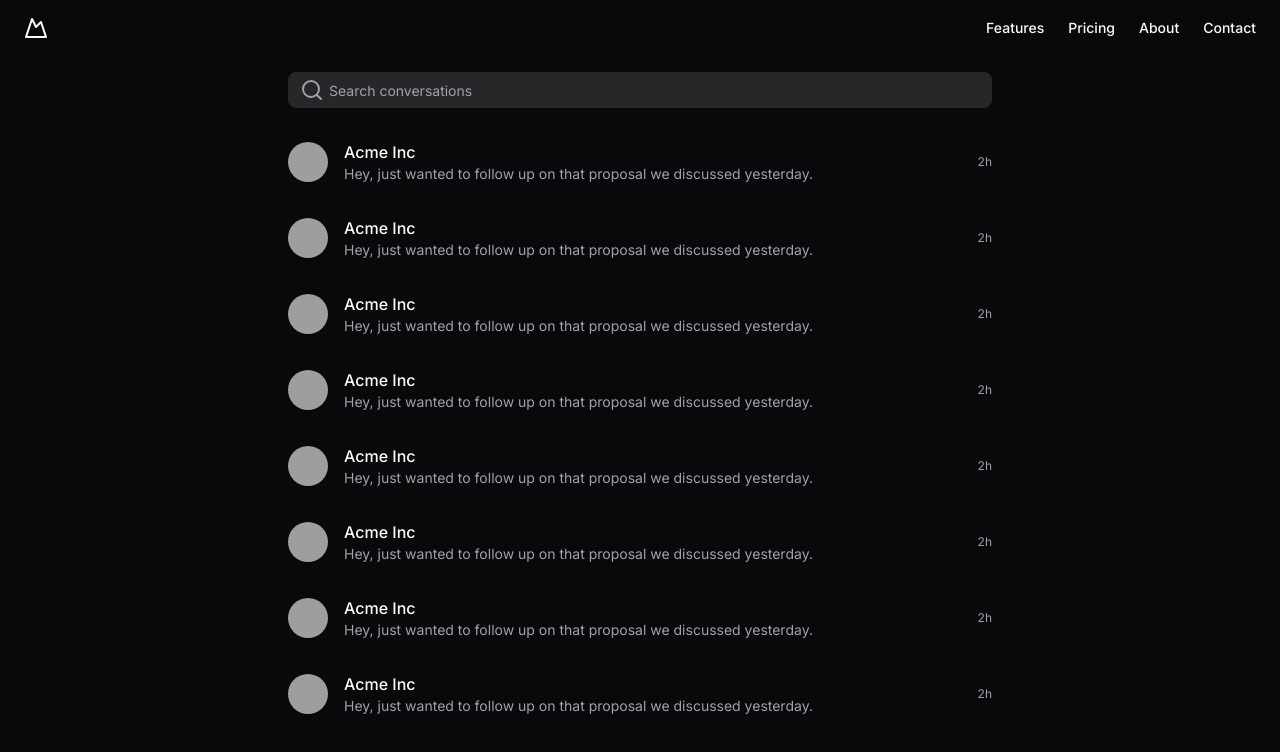
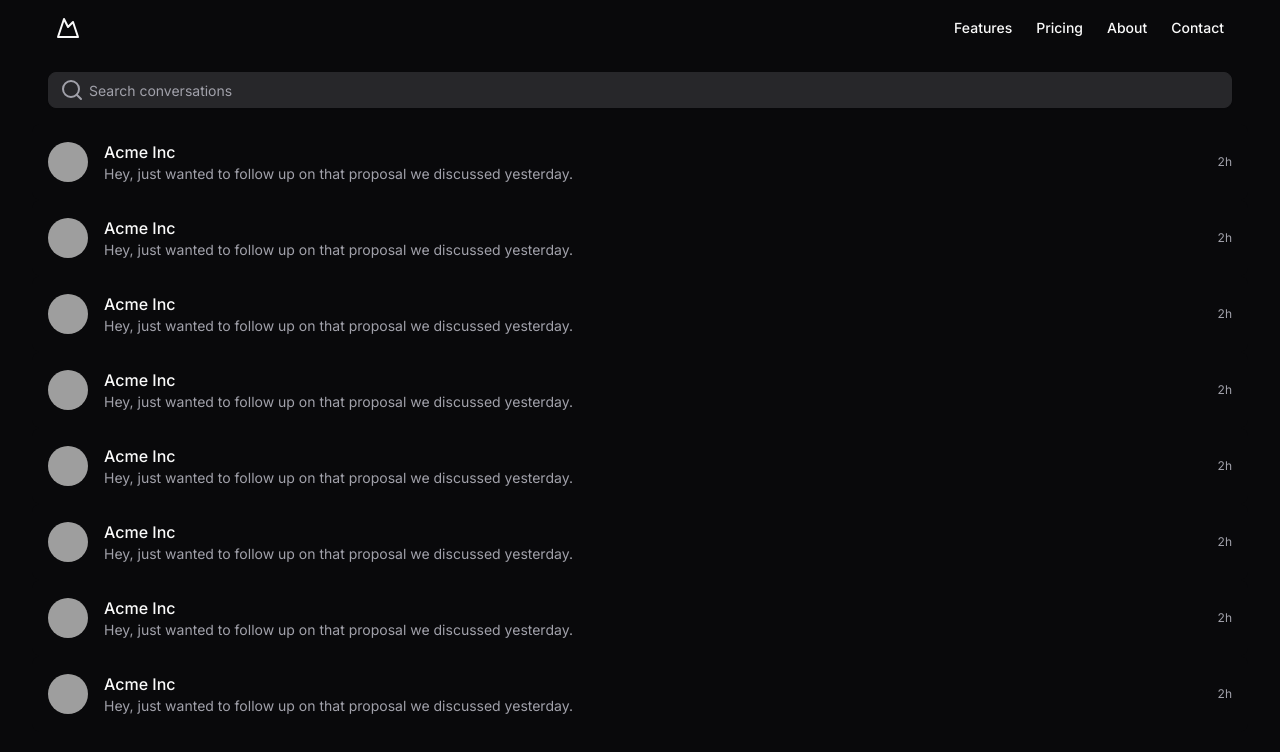
Before and after one commit to sidharthtripathi/next-chat, a Next.js app: page / in a window 1280 px wide. Shown: the top 752 px of the page. Built offline with nearby package versions, Linux system fonts and the light colour scheme; grey boxes are pictures that could not be loaded.

Commit message:
minor styling changes

```diff
--- a/app/chats/[chatId]/page.tsx
+++ b/app/chats/[chatId]/page.tsx
@@ -7,7 +7,7 @@ import Link from "next/link";
 
 export default function ChatSection(){
     return (
-    <main className="flex flex-col container h-[100dvh] pb-4 gap-y-4">
+    <main className="flex flex-col md:container md:px-0 px-2 h-[100dvh] pb-4 gap-y-4">
         <div className="flex flex-col">
             <div className="bg-background border-b h-14 flex items-center">
             <div className="flex items-center gap-4">
--- a/app/page.tsx
+++ b/app/page.tsx
@@ -6,9 +6,9 @@ import { ScrollArea } from "@/components/ui/scroll-area";
 
 export default function Home() {
   return (
-    <main className="flex flex-col h-[100dvh]">
+    <main className="flex flex-col h-[100dvh] md:container ">
     <Navbar/>
-    <ScrollArea className="w-full max-w-3xl mx-auto px-4 sm:px-6 lg:px-4 grow">
+    <ScrollArea className=" grow">
         <Searchbar/>
         <div className="space-y-4">
           <MessageList/>
--- a/components/navbar.tsx
+++ b/components/navbar.tsx
@@ -4,7 +4,7 @@ export default function Navbar(){
     return (
         <header className="px-4 lg:px-6 h-14 flex items-center py-2 bg-card">
         <Sheet>
-          <SheetTrigger asChild className="block sm:hidden">
+          <SheetTrigger asChild className="block sm:hidden mr-4">
             <Button size="icon" variant="outline" className="lg:hidden">
               <MenuIcon className="h-6 w-6" />
               <span className="sr-only">Toggle navigation menu</span>
```
